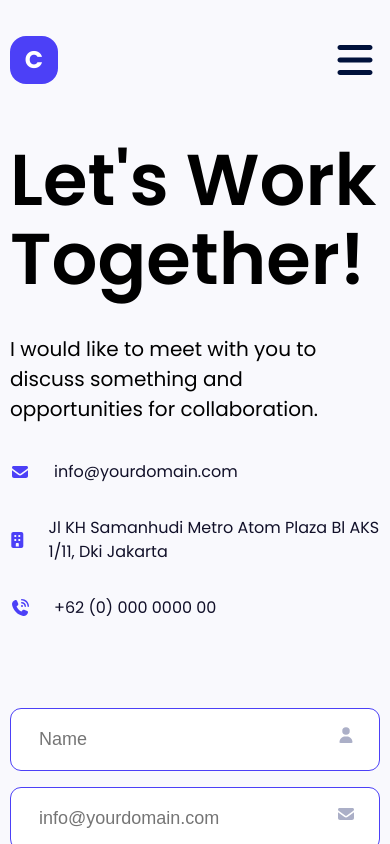
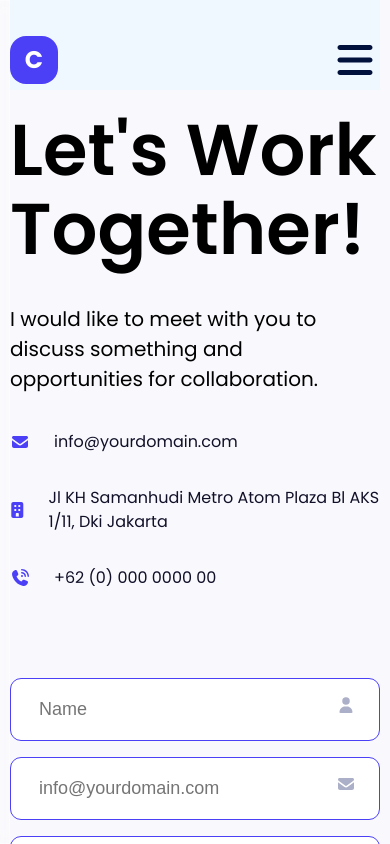
Before and after one commit to Nur-Nayeem/Creative-agency-website-design, a React (Vite) app: page /Creative-agency-website-design/contact in a window 390 px wide. Shown: the top 844 px of the page. Built offline with nearby package versions, Linux system fonts and the light colour scheme.

Commit message:
fix drawer navigation

```diff
--- a/src/css/navSection.css
+++ b/src/css/navSection.css
@@ -54,12 +54,21 @@
 
 @media screen and (max-width: 768px) {
 
+    .nav-section {
+        z-index: 1500;
+        background-color: aliceblue;
+        padding-bottom: 6px;
+        position: sticky;
+        top: 0;
+    }
+
     .side-menu-top-bar {
         display: flex;
         position: absolute;
         top: 40px;
         width: calc(100% - 20px);
         justify-content: space-between;
+
     }
 
     .nav-items {
@@ -72,7 +81,9 @@
         left: -100%;
         align-items: center;
         padding-top: 100px;
-        background: white;
+        background: rgba(255, 255, 255, 0.2);
+        backdrop-filter: blur(10px);
+        border: 1px solid rgba(255, 255, 255, 0.3);
         z-index: 2000;
         transition: left 0.35s ease;
     }
@@ -127,4 +138,8 @@
         align-items: center;
     }
 
+    .side-nav li a {
+        color: #00113B;
+    }
+
 }
```
